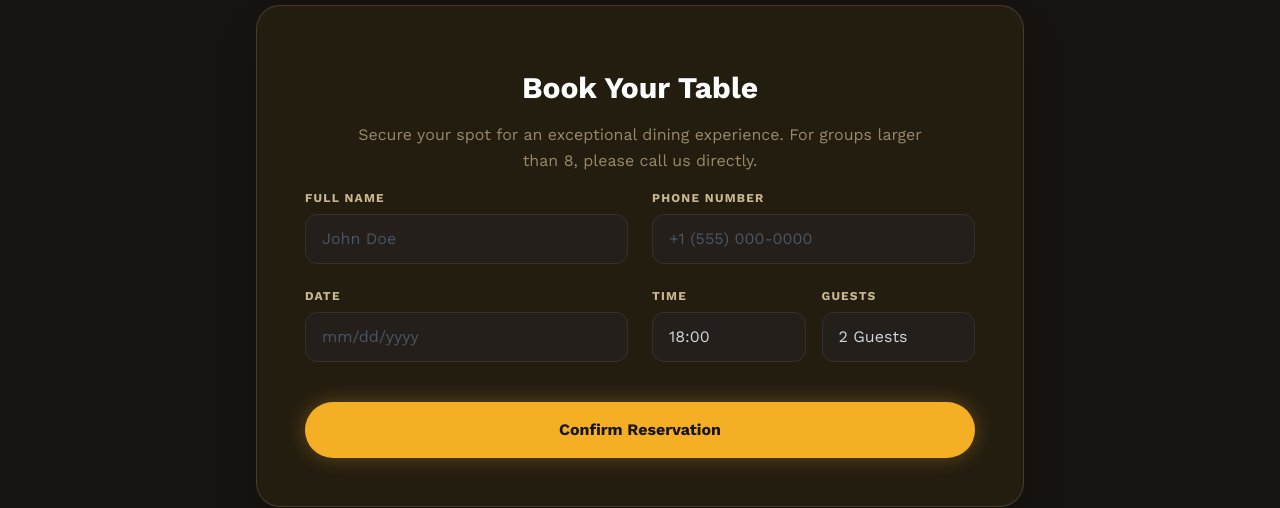
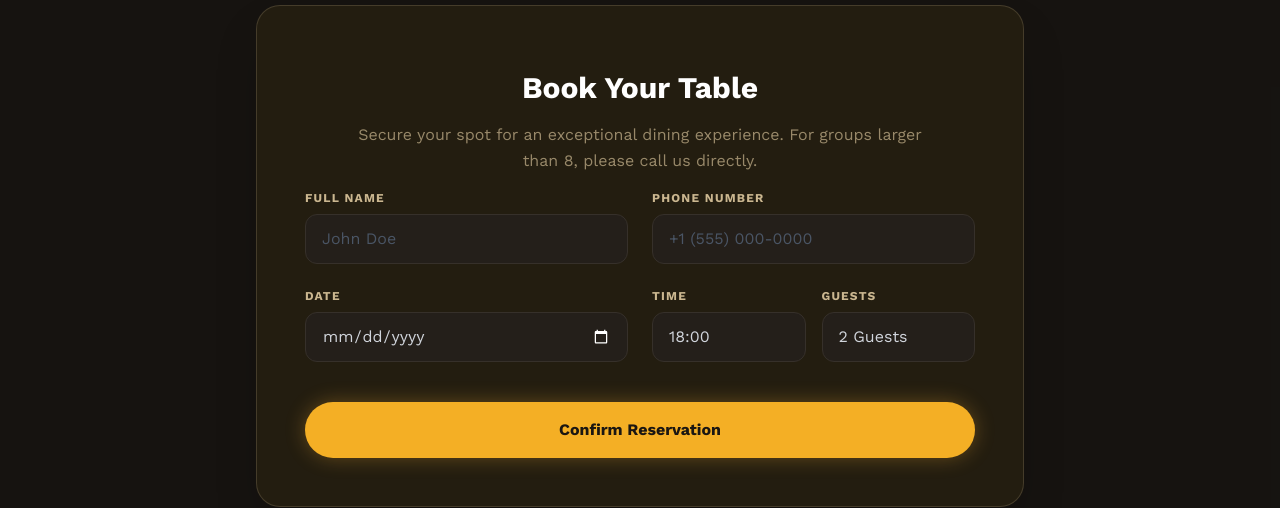
Before and after one commit to ferdoushasanpr/VantageTable, a Next.js app: page /reserve in a window 1280 px wide. Shown: the part 168-676 px from the top of the page. Built offline with nearby package versions, Linux system fonts and the light colour scheme.

Commit message:
mod: Reservation Page Modified

```diff
--- a/actions/reserve.ts
+++ b/actions/reserve.ts
@@ -1,4 +1,6 @@
 "use server";
+
+import { redirect } from "next/navigation";
 
 export const reservationInputHandler = async (formData: FormData) => {
   const name = formData.get("name") as string | null;
@@ -50,4 +52,6 @@ export const reservationInputHandler = async (formData: FormData) => {
 
   const data = await response.json();
   console.log("Reservation successful:", data);
+
+  redirect("/bookings");
 };
--- a/app/(user)/reserve/page.tsx
+++ b/app/(user)/reserve/page.tsx
@@ -1,86 +1,6 @@
+import Reservation from "@/components/reservation";
 import React from "react";
 
 export default function ReserveNowPage(): React.ReactNode {
-  return (
-    <section className="flex items-center justify-center bg-[#0d0a07f5] py-24">
-      <div className="w-full max-w-3xl bg-dark-light border border-light/20 rounded-3xl p-8 md:p-12 shadow-2xl overflow-hidden">
-        <div className="text-center my-4">
-          <h2 className="text-3xl md:text-3xl font-bold text-white mb-4">
-            Book Your Table
-          </h2>
-          <p className="text-light/70 text-sm md:text-base max-w-xl mx-auto leading-relaxed">
-            Secure your spot for an exceptional dining experience. For groups
-            larger than 8, please call us directly.
-          </p>
-        </div>
-        <form className="space-y-6">
-          <div className="grid grid-cols-1 md:grid-cols-2 gap-6">
-            <div className="flex flex-col gap-2">
-              <label className="text-xs font-bold uppercase tracking-widest text-light">
-                Full Name
-              </label>
-              <input
-                type="text"
-                placeholder="John Doe"
-                className="bg-[#241f1a] border border-[#36302a] text-gray-300 rounded-xl px-4 py-3 outline-none focus:border-amber-500/50 transition-colors placeholder:text-gray-600"
-              />
-            </div>
-
-            <div className="flex flex-col gap-2">
-              <label className="text-xs font-bold uppercase tracking-widest text-light">
-                Phone Number
-              </label>
-              <input
-                type="tel"
-                placeholder="+1 (555) 000-0000"
-                className="bg-[#241f1a] border border-[#36302a] text-gray-300 rounded-xl px-4 py-3 outline-none focus:border-amber-500/50 transition-colors placeholder:text-gray-600"
-              />
-            </div>
-
-            <div className="md:col-span-1 flex flex-col gap-2">
-              <label className="text-xs font-bold uppercase tracking-widest text-light">
-                Date
-              </label>
-              <input
-                type="text"
-                placeholder="mm/dd/yyyy"
-                className="bg-[#241f1a] border border-[#36302a] text-gray-300 rounded-xl px-4 py-3 outline-none focus:border-amber-500/50 transition-colors placeholder:text-gray-600"
-              />
-            </div>
-
-            <div className="grid grid-cols-1 md:grid-cols-2 gap-4">
-              <div className="flex flex-col gap-2">
-                <label className="text-xs font-bold uppercase tracking-widest text-light">
-                  Time
-                </label>
-                <select className="bg-[#241f1a] border border-[#36302a] text-gray-300 rounded-xl px-4 py-3 outline-none focus:border-amber-500/50 transition-colors appearance-none cursor-pointer">
-                  <option>18:00</option>
-                  <option>19:00</option>
-                  <option>20:00</option>
-                </select>
-              </div>
-
-              <div className="flex flex-col gap-2">
-                <label className="text-xs font-bold uppercase tracking-widest text-[#CBB790]">
-                  Guests
-                </label>
-                <select className="bg-[#241f1a] border border-[#36302a] text-gray-300 rounded-xl px-4 py-3 outline-none focus:border-amber-500/50 transition-colors appearance-none cursor-pointer">
-                  <option>2 Guests</option>
-                  <option>4 Guests</option>
-                  <option>6 Guests</option>
-                  <option>8 Guests</option>
-                </select>
-              </div>
-            </div>
-          </div>
-
-          <input
-            type="submit"
-            className="w-full mt-4 bg-primary hover:bg-[#e6a22b] text-[#1a1612] font-bold py-4 rounded-full transition-all duration-300 shadow-[0_0_20px_rgba(250,177,49,0.3)] active:scale-[0.98]"
-            value="Confirm Reservation"
-          />
-        </form>
-      </div>
-    </section>
-  );
+  return <Reservation />;
 }
```
